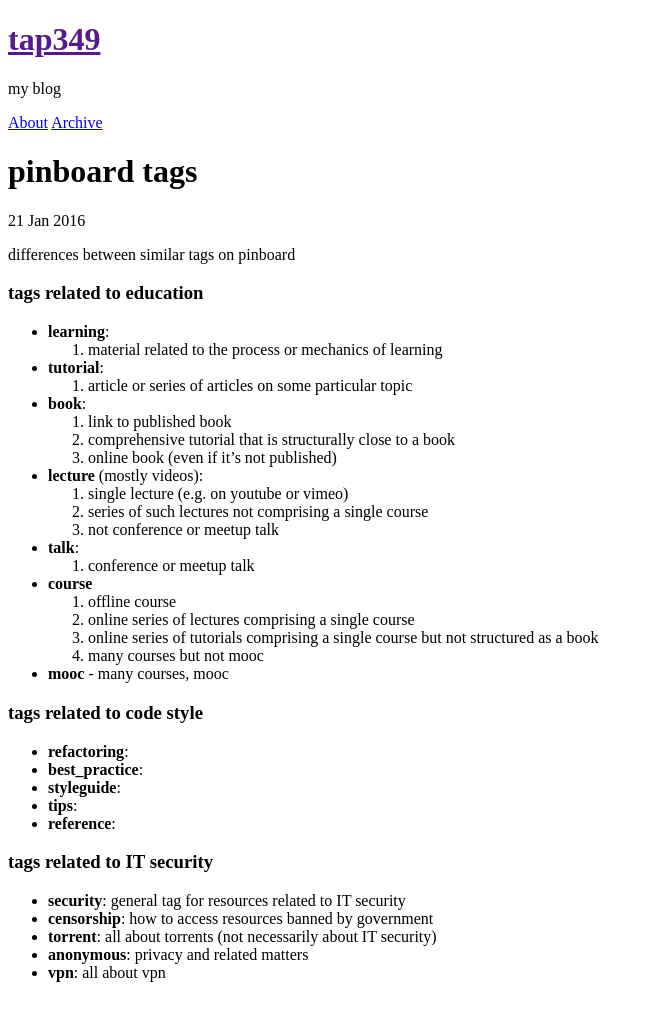
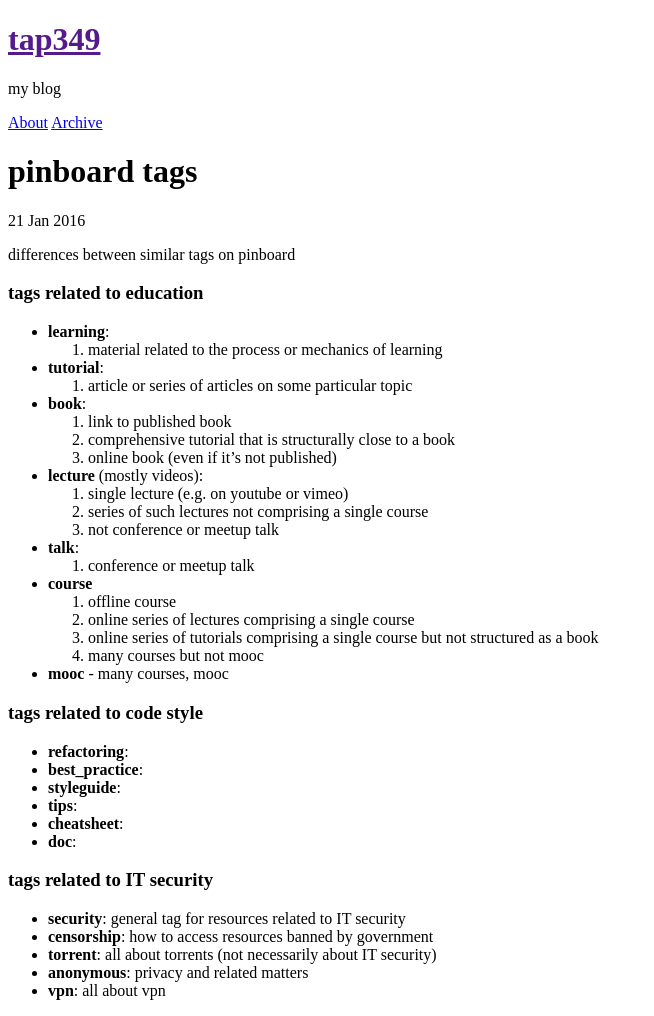
Before and after one commit to tap349/tap349.github.io, a Jekyll site: the page built from _posts/2016-01-22-pinboard-tags.md, in a window 1280 px wide. Shown: the whole page, without its empty margins (0-654 px from the left). Built offline with Jekyll 4.4.1, drawn with Linux system fonts in a browser that asks for light colours.

Commit message:
update 2017-03-06_14:38:19

```diff
--- a/_posts/2016-01-22-pinboard-tags.md
+++ b/_posts/2016-01-22-pinboard-tags.md
@@ -40,7 +40,8 @@ differences between similar tags on pinboard
 - **best_practice**:
 - **styleguide**:
 - **tips**:
-- **reference**:
+- **cheatsheet**:
+- **doc**:
 
 ### tags related to IT security
 
```
Also changed, not shown: _posts/2017-01-17-html-escape-strings.md (+3 -4 lines).
